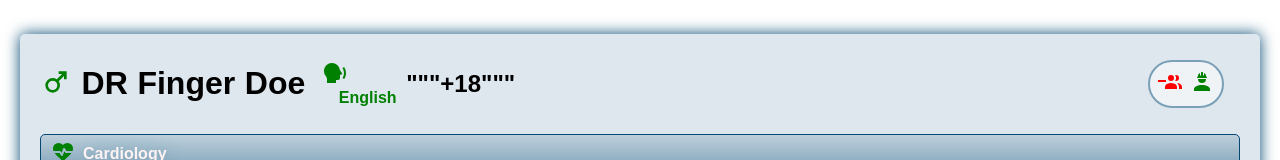
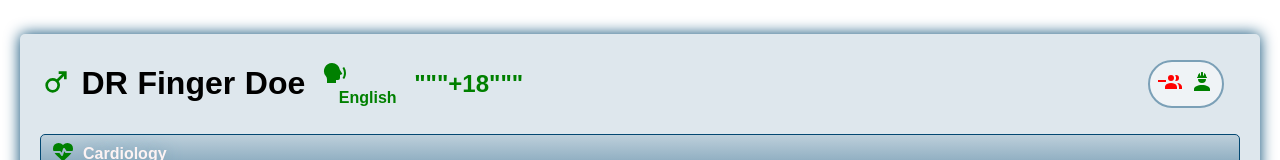
Before and after one commit to July-is-bot/Westmed-App, a plain HTML site: page index-reworked.html in a window 1280 px wide. Shown: the part 313-473 px from the top of the page. Drawn offline with Linux system fonts and the light colour scheme.

Commit message:
Update style-reworked.css

```diff
--- a/style-reworked.css
+++ b/style-reworked.css
@@ -196,6 +196,11 @@ button:hover {
     margin-right: 0.5rem;
 }
 
+.age-group {
+  color: green;
+  margin-left: 0.5rem;
+}
+
 .badge-icons-section {
     display: flex;
     flex-direction: row;
```
